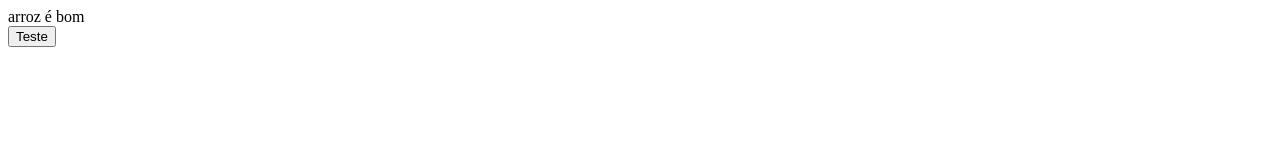
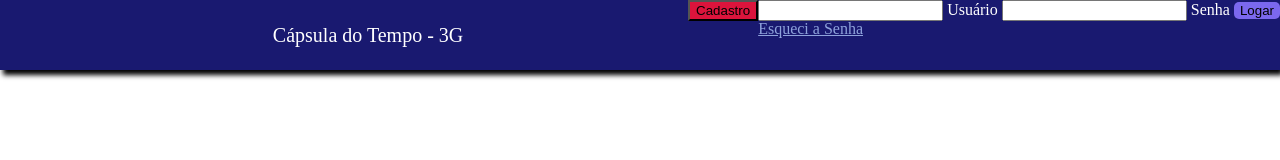
Before and after one commit to victorprimeiroG/g243g2t, a plain HTML site: page aula1/index.html in a window 1280 px wide. Drawn offline with Linux system fonts and the light colour scheme.

Commit message:
Add files via upload

```diff
--- a/aula1/estilo/base.css
+++ b/aula1/estilo/base.css
@@ -1,3 +1,34 @@
-body {
-    background-color: white;
+@import url(reset.css);
+.barra{
+    width: 100vw;
 }
+.barra_conteudo{
+    background-color: midnightblue;
+    width: 100vw;
+    height: 70px;
+    display: flex;
+    flex-direction: row;
+    justify-content: end;
+    color: white;
+    box-shadow: 3px 5px 5px black;
+}
+.btn {
+    background-color: crimson;
+    cursor: pointer;
+}
+.login button {
+    border-radius: 5px;
+    background-color: mediumslateblue;
+    border: none;
+
+}
+.barra_info {
+    width: 50vw;
+    display: flex;
+    justify-content: center;
+    align-items: center;
+    font-size: 20px;
+}
+#esqueci_senha {
+    color: rgb(142, 162, 219);
+}
--- a/aula1/estilo/reset.css
+++ b/aula1/estilo/reset.css
@@ -0,0 +1,48 @@
+/* http://meyerweb.com/eric/tools/css/reset/
+   v2.0 | 20110126
+   License: none (public domain)
+*/
+
+html, body, div, span, applet, object, iframe,
+h1, h2, h3, h4, h5, h6, p, blockquote, pre,
+a, abbr, acronym, address, big, cite, code,
+del, dfn, em, img, ins, kbd, q, s, samp,
+small, strike, strong, sub, sup, tt, var,
+b, u, i, center,
+dl, dt, dd, ol, ul, li,
+fieldset, form, label, legend,
+table, caption, tbody, tfoot, thead, tr, th, td,
+article, aside, canvas, details, embed,
+figure, figcaption, footer, header, hgroup,
+menu, nav, output, ruby, section, summary,
+time, mark, audio, video {
+	margin: 0;
+	padding: 0;
+	border: 0;
+	font-size: 100%;
+	font: inherit;
+	vertical-align: baseline;
+}
+/* HTML5 display-role reset for older browsers */
+article, aside, details, figcaption, figure,
+footer, header, hgroup, menu, nav, section {
+	display: block;
+}
+body {
+	line-height: 1;
+}
+ol, ul {
+	list-style: none;
+}
+blockquote, q {
+	quotes: none;
+}
+blockquote:before, blockquote:after,
+q:before, q:after {
+	content: '';
+	content: none;
+}
+table {
+	border-collapse: collapse;
+	border-spacing: 0;
+}
--- a/aula1/index.html
+++ b/aula1/index.html
@@ -9,10 +9,30 @@
 <link rel="stylesheet" href="./estilo/base.css">
 
 <body>
-    <header>
-        <span id="textoHeader"></span>
-    </header>
-    <button id="btnTeste">Teste</button>
-    <script src="./script/script.js"></script>
+     <header class="barra">
+        <div class="barra_conteudo">
+            <div class="barra_info">
+                <h1>Cápsula do Tempo - 3G</h1>
+            </div>
+            <div class="barra_cadastro">
+               <a href="cadastro.html"> <button class="btn">Cadastro</button></a>
+                </div>
+            <div class="barra_login">
+                <div class="form_base">
+                    <form class="login">
+                        <input type="text" id="usuario" name="usuario" class="login_usuario">
+                        <label for="usuario">Usuário</label>
+                        <input type="password" id="senha" class="login_usuario">
+                        <label for="senha">Senha</label>
+                        <button type="btn">Logar</button>
+                    </form>
+                </div>
+                <div class="fom_esqueci_senha">
+                    <a href="esqueci_senha.html" id="esqueci_senha">Esqueci a Senha</a>
+                </div>
+            </div>
+        </div>
+
+     </header>
 </body>
 </html>
--- a/aula1/script/script.js
+++ /dev/null
@@ -1,24 +0,0 @@
-const FreeFire2 = document.querySelector("#btnTeste");
-const escreve = document.querySelector("#textoHeader")
-FreeFire2.onclick = () =>{
-    alert("Faz o L");
-}
-const nome = "arroz é bom";
-
-const escreveNome = (pos)=>{
-    if(pos < nome.length){
-        let saida = "";
-        for(let i=0; i <= pos; i++){
-            saida += nome[i];
-            setTimeout(() => {
-                escreve.innerHTML = saida;
-                pos++;
-                escreveNome(pos);
-            }, 1000);
-        }
-    }
-}
-
-(()=>{
-    escreveNome(0);
-})();
```
Also changed, not shown: aula1/esqueci_senha.html (added, +14 -0 lines), aula1/cadastro.html (added).
